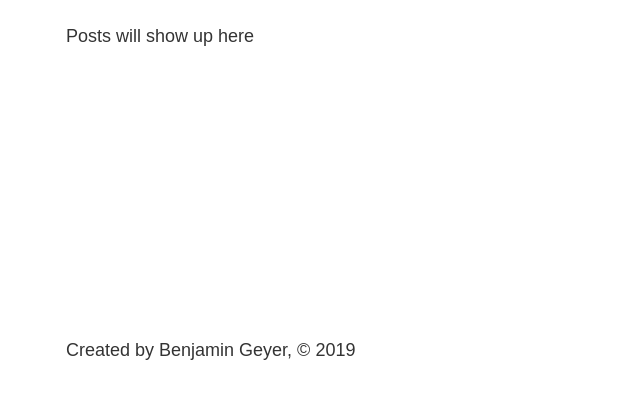
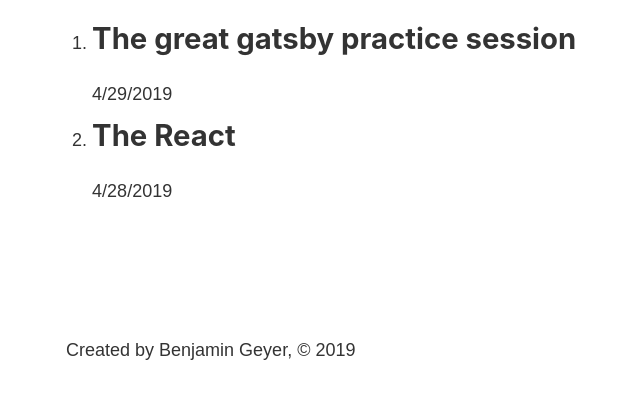
Before and after one commit to Benjamin-G/gatsby-starter-project, a Gatsby site: page /blog in a window 1280 px wide. Shown: the part 393-792 px from the top of the page, without its empty margins (217-857 px from the left). Built offline with nearby package versions, Linux system fonts and the light colour scheme; Gatsby itself is replaced by a stand-in of ours.

Commit message:
vacation commit, hello from san digeo

```diff
--- a/gatsby-config.js
+++ b/gatsby-config.js
@@ -1,5 +1,17 @@
 module.exports = {
+  siteMetadata: {
+    title: 'Gatsby Practice',
+    author: 'Benjamin Geyer'
+  },
   plugins: [
-    'gatsby-plugin-sass'
+    'gatsby-plugin-sass',
+    {
+      resolve: 'gatsby-source-filesystem',
+      options: {
+        name: 'src',
+        path: `${__dirname}/src/`
+      }
+    },
+    'gatsby-transformer-remark'
   ]
 }
--- a/package.json
+++ b/package.json
@@ -6,7 +6,7 @@
   "license": "MIT",
   "scripts": {
     "build": "gatsby build",
-    "develop": "gatsby develop",
+    "develop": "env-cmd .env.development gatsby develop",
     "format": "prettier --write src/**/*.{js,jsx}",
     "start": "npm run develop",
     "serve": "gatsby serve",
@@ -15,11 +15,14 @@
   "dependencies": {
     "gatsby": "^2.3.16",
     "gatsby-plugin-sass": "^2.0.11",
+    "gatsby-source-filesystem": "^2.0.32",
+    "gatsby-transformer-remark": "^2.3.12",
     "node-sass": "^4.11.0",
     "react": "^16.8.6",
     "react-dom": "^16.8.6"
   },
   "devDependencies": {
+    "env-cmd": "^8.0.2",
     "prettier": "^1.17.0"
   },
   "repository": {
--- a/src/components/footer.js
+++ b/src/components/footer.js
@@ -1,9 +1,13 @@
 import React from 'react'
+import {graphql, useStaticQuery} from 'gatsby'
 
 const Footer = () => {
+  const data = useStaticQuery(graphql`
+    query{site{siteMetadata{author}}}
+  `)
   return (
     <footer>
-      <p>Created by Benjamin Geyer, © 2019</p>
+      <p>Created by {data.site.siteMetadata.author}, © 2019</p>
     </footer>
   )
 }
--- a/src/components/header.js
+++ b/src/components/header.js
@@ -1,13 +1,17 @@
 import React from 'react'
-import {Link} from 'gatsby'
+import {Link, graphql, useStaticQuery} from 'gatsby'
 
 //import '../styles/components/header.module.scss'
 import headerStyles from '../styles/components/header.module.scss'
 
 const Header = () => {
+  const data = useStaticQuery(graphql`
+    query{site{siteMetadata{title}}}
+  `)
+
   return (
     <header className={headerStyles.header}>
-      <h1><Link className={headerStyles.title} to="/">Gatsby Practice</Link></h1>
+      <h1><Link className={headerStyles.title} to="/">{data.site.siteMetadata.title}</Link></h1>
       <div>
         <nav>
           <ul className={headerStyles.navList}>
--- a/src/pages/blog.js
+++ b/src/pages/blog.js
@@ -1,12 +1,34 @@
 import React from 'react'
-import Layout from '../components/layout';
+import Layout from '../components/layout'
+import { useStaticQuery } from 'gatsby'
 
 
 const BlogPage = () => {
+  const data = useStaticQuery(graphql`
+  query {
+          allMarkdownRemark {
+            edges {
+              node {
+                frontmatter{
+                  title
+                  date
+                }
+              }
+            }
+          }
+        }
+  `)
   return (
     <Layout>
       <h1>Blog</h1>
-      <p>Posts will show up here</p>
+      <ol>
+        {data.allMarkdownRemark.edges.map((edge,index)=> (
+          <li key={index}>
+            <h2>{edge.node.frontmatter.title}</h2>
+            <p>{edge.node.frontmatter.date}</p>
+          </li>
+        ))}
+      </ol>
     </Layout>
   )
 }
--- /dev/null
+++ b/src/posts/gatsby.md
@@ -0,0 +1,12 @@
+---
+title: "The great gatsby practice session"
+date: "4/29/2019"
+---
+What is Lorem Ipsum?
+Lorem Ipsum is simply dummy text of the printing and typesetting industry. Lorem Ipsum has been the industry's standard dummy text ever since the 1500s, when an unknown printer took a galley of type and scrambled it to make a type specimen book. It has survived not only five centuries, but also the leap into electronic typesetting, remaining essentially unchanged. It was popularised in the 1960s with the release of Letraset sheets containing Lorem Ipsum passages, and more recently with desktop publishing software like Aldus PageMaker including versions of Lorem Ipsum.
+
+##Topics Covered
+
+1. Gatsby
+2. GraphyQL
+3. React
--- /dev/null
+++ b/src/posts/react.md
@@ -0,0 +1,11 @@
+---
+title: "The React"
+date: "4/28/2019"
+---
+#Lorem Ipsum
+
+Lorem ipsum dolor sit amet, consectetur adipiscing elit. Vestibulum eros diam, sodales id turpis a, bibendum semper metus. Nullam nisi eros, mollis et massa eget, vestibulum gravida lorem. Aliquam eu mollis nulla. Sed consequat turpis vehicula elit lacinia, eget tempus lacus mattis. Aenean nec orci ut metus dictum consequat. Aliquam iaculis urna at elit porttitor, in molestie eros convallis. Phasellus id aliquam odio. Phasellus condimentum magna diam, a viverra metus tincidunt vel.
+
+Interdum et malesuada fames ac ante ipsum primis in faucibus. Maecenas eget justo scelerisque, imperdiet tellus molestie, pharetra urna. Aliquam erat volutpat. In laoreet rhoncus aliquet. Duis ornare finibus tincidunt. Class aptent taciti sociosqu ad litora torquent per conubia nostra, per inceptos himenaeos. Morbi hendrerit lorem id leo varius scelerisque. Integer facilisis bibendum elit id tristique. Ut venenatis, sem et euismod luctus, risus lorem vulputate sem, vel auctor justo elit eu ligula. Mauris pharetra, nisi at tempor facilisis, nisl nulla porttitor quam, nec lacinia augue eros quis dolor.
+
+Donec vel ullamcorper diam. Morbi eu ipsum eget ipsum semper ullamcorper a eu libero. Sed a odio urna. Cras placerat erat nibh, vel commodo augue mollis ut. Donec ultrices ultrices rhoncus. Sed egestas augue a volutpat posuere. Ut eget imperdiet nisi. Sed viverra purus in libero faucibus sodales. Proin fermentum massa vel eros tempus, eu auctor nunc varius.
```
Also changed, not shown: 2 other files.
